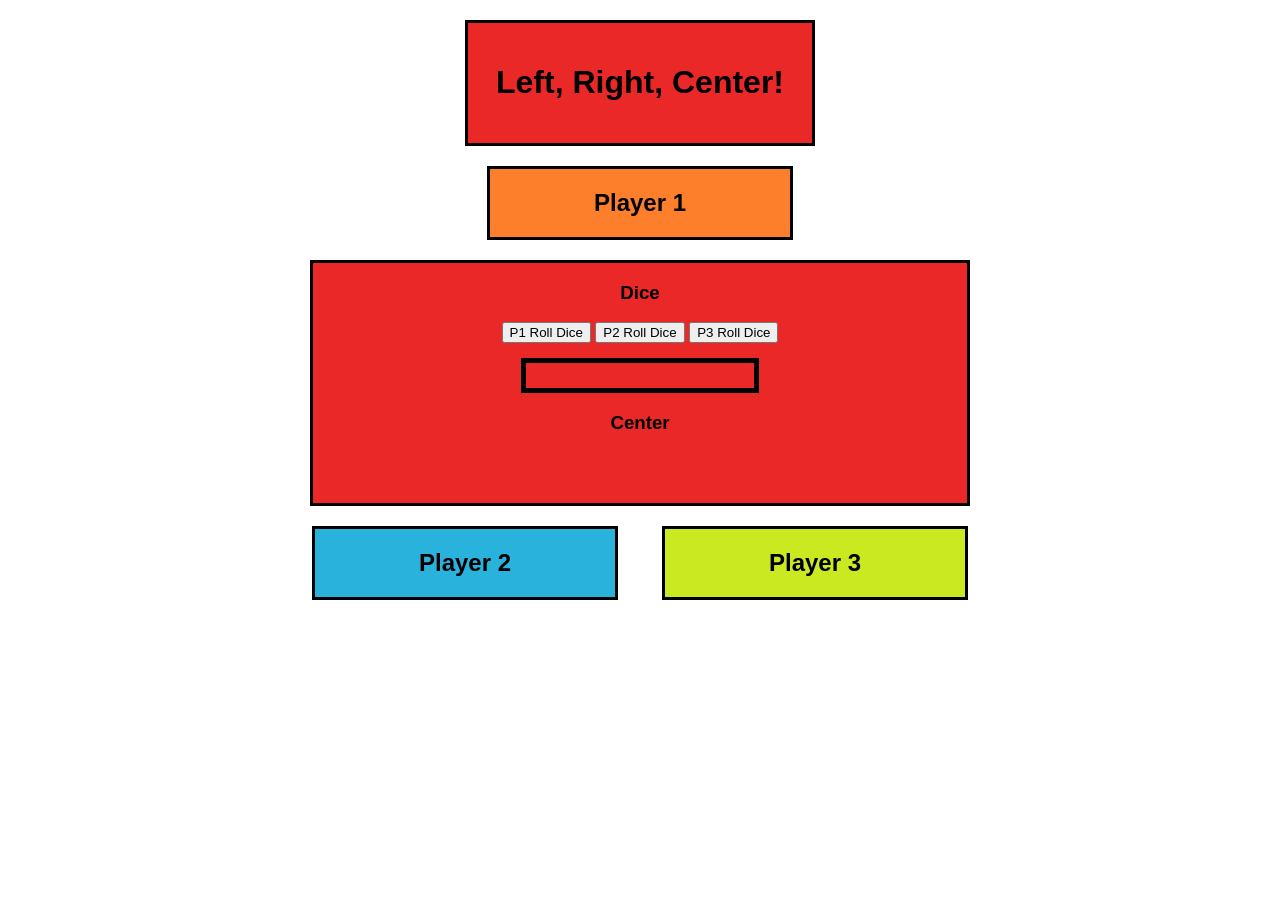
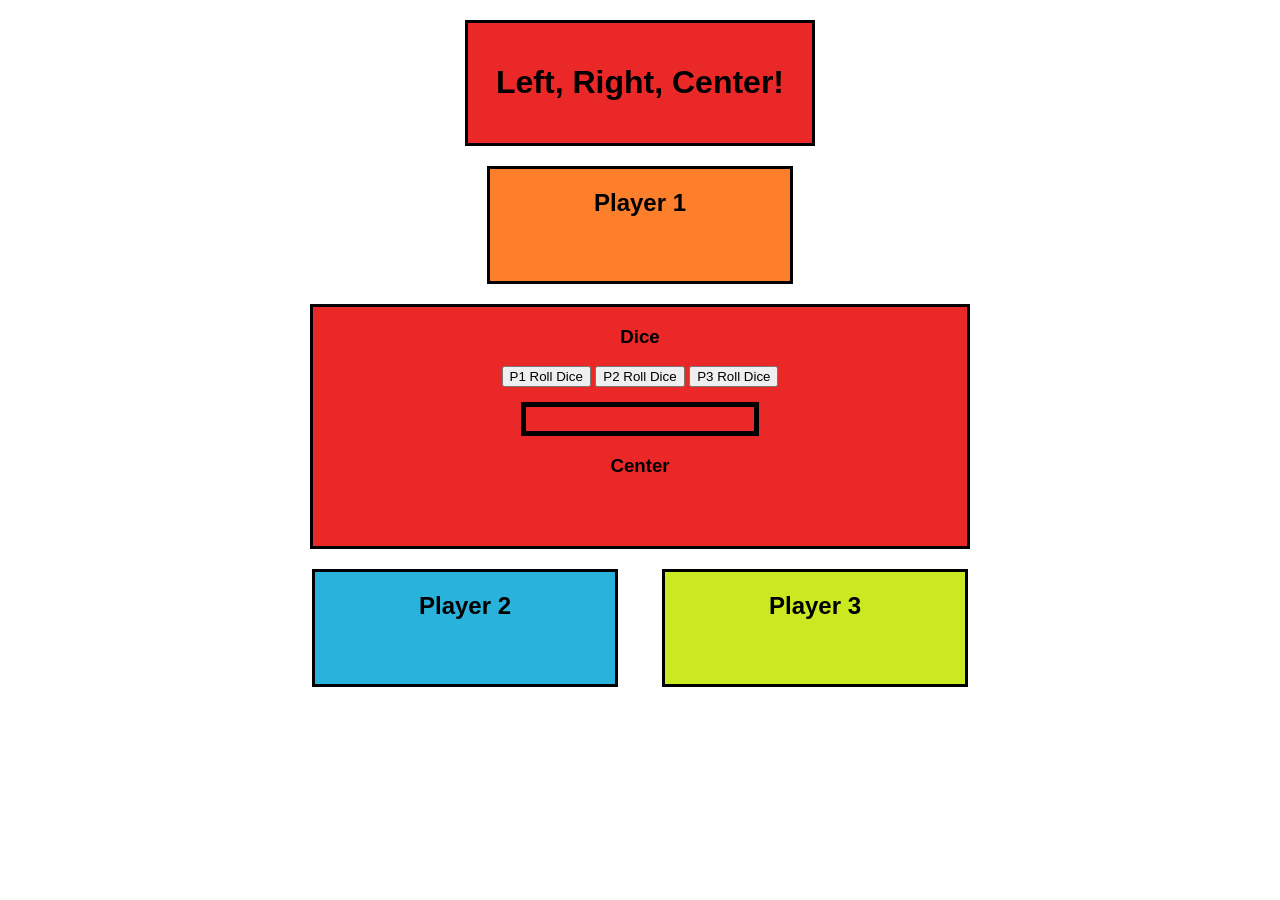

Add styles for moving coins and dice elements

--- a/style.css
+++ b/style.css
@@ -42,6 +42,8 @@ main {
     justify-content: center;
     font-size: 40px;
     border: 5px solid;
+    gap: 12px;
+    padding: 12px;
 }
 
 #coinCenter {
@@ -62,6 +64,16 @@ main {
 .coins {
     text-align: center;
     margin:20px;
+    min-height: 24px;
+}
+
+.movingCoin {
+    position: fixed;
+    z-index: 10;
+    pointer-events: none;
+    font-size: 24px;
+    line-height: 1;
+    text-shadow: 0 2px 4px rgba(0, 0, 0, 0.35);
 }
 
 #playerOne {
@@ -83,15 +95,52 @@ main {
 }
 
 #diceOne {
-    margin: 15px 13px 10px 13px;
+    margin: 0;
 }
 
 #diceTwo {
-    margin: 15px 13px 10px 13px;
+    margin: 0;
 }
 
 #diceThree {
-    margin: 15px 13px 10px 13px;
+    margin: 0;
+}
+
+.diceFace {
+    align-items: center;
+    aspect-ratio: 1;
+    background: radial-gradient(circle at 30% 25%, #ffffff, #f1f1f1 62%, #d9d9d9);
+    border: 3px solid #222;
+    border-radius: 8px;
+    box-shadow: inset -4px -5px 0 rgba(0, 0, 0, 0.12), inset 3px 3px 0 rgba(255, 255, 255, 0.8), 0 4px 8px rgba(0, 0, 0, 0.3);
+    color: #111;
+    display: flex;
+    font-family: 'Poppins', sans-serif;
+    font-size: 32px;
+    font-weight: 700;
+    height: 56px;
+    justify-content: center;
+    line-height: 1;
+    text-shadow: 0 1px 0 #fff;
+    width: 56px;
+}
+
+.diceRoll {
+    animation: diceRoll 280ms ease-out;
+}
+
+@keyframes diceRoll {
+    0% {
+        transform: rotate(-18deg) scale(0.82);
+    }
+
+    70% {
+        transform: rotate(8deg) scale(1.08);
+    }
+
+    100% {
+        transform: rotate(0deg) scale(1);
+    }
 }
 
 .diceBorderOrange {
